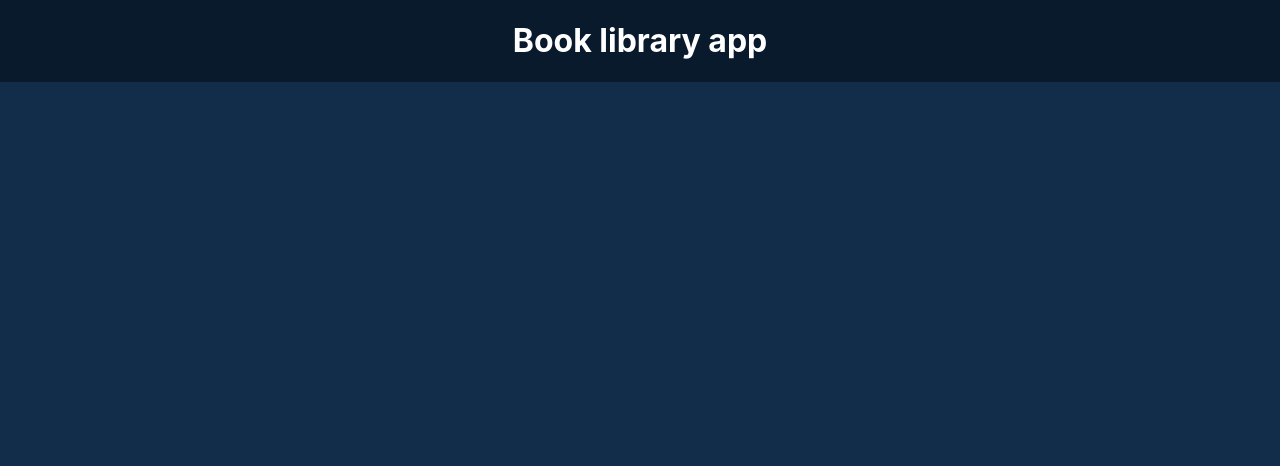
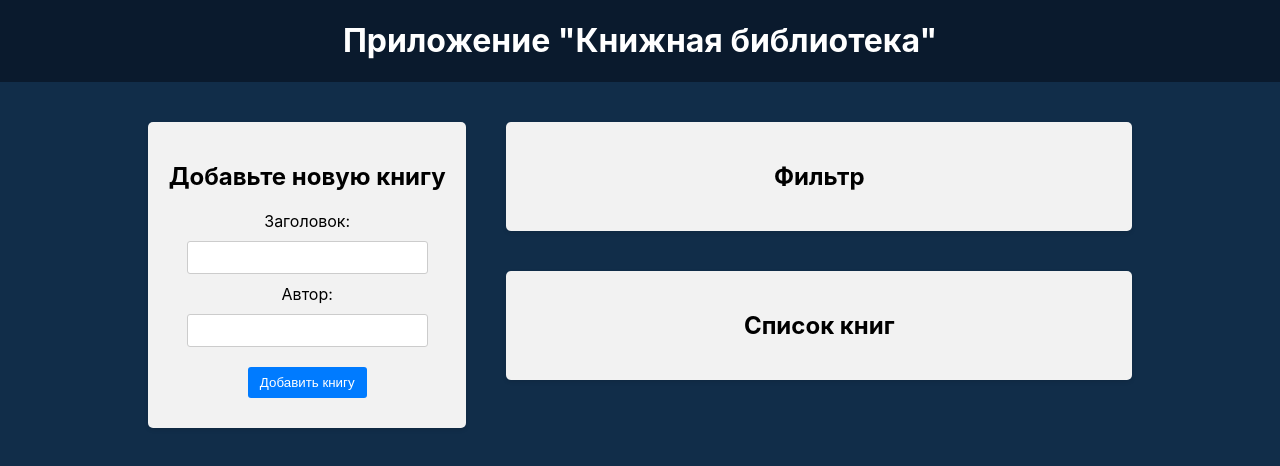
Before and after one commit to NikRNN/Book-Library-App, a React (Create React App) app in the folder frontend/: page / in a window 1280 px wide. Shown: the top 466 px of the page. Built offline with nearby package versions, Linux system fonts and the light colour scheme.

Commit message:
Добавлены компоненты BookForm, BookList, Filter

```diff
--- a/frontend/src/App.js
+++ b/frontend/src/App.js
@@ -1,11 +1,23 @@
 import "./App.css";
+import BookForm from "./components/BookForm/BookForm";
+import BookList from "./components/BookList/BookList";
+import Filter from "./components/Filter/Filter";
 
 function App() {
   return (
     <div className="app">
       <header className="app-header">
-        <h1>Book library app</h1>
+        <h1>Приложение "Книжная библиотека"</h1>
       </header>
+      <main className="app-main">
+        <div className="app-left-column">
+          <BookForm />
+        </div>
+        <div className="app-right-column">
+          <Filter />
+          <BookList />
+        </div>
+      </main>
     </div>
   );
 }
--- /dev/null
+++ b/frontend/src/components/BookForm/BookForm.css
@@ -0,0 +1,48 @@
+.book-form {
+    width: 100%;
+}
+
+.book-form label {
+    display: block;
+    width: 100%;
+    text-align: center;
+    margin-bottom: 10px;
+}
+
+.book-form input {
+    width: 80%;
+    padding: 8px;
+    margin-bottom: 10px;
+    border: 1px solid #ccc;
+    border-radius: 3px;
+}
+
+.book-form button {
+    background-color: #007bff;
+    color: #fff;
+    padding: 8px 12px;
+    border: none;
+    border-radius: 3px;
+    cursor: pointer;
+    margin: 10px;
+    transition: background-color 0.3s ease;
+}
+
+.book-form button:hover {
+    background-color: #0056b3;
+}
+
+.book-form .spinner {
+    animation: spinner 1s infinite linear;
+    margin-left: 10px;
+}
+
+@keyframes spinner {
+    from {
+        transform: rotate(0deg);
+    }
+
+    to {
+        transform: rotate(360deg);
+    }
+}
--- /dev/null
+++ b/frontend/src/components/BookForm/BookForm.js
@@ -0,0 +1,49 @@
+import { useState } from "react";
+import "./BookForm.css";
+
+const BookForm = () => {
+  const [author, setAuthor] = useState("");
+  const [title, setTitle] = useState("");
+
+  const handleSubmit = (e) => {
+    e.preventDefault();
+
+    if (title && author) {
+      //
+      console.log(title, author);
+      setTitle("");
+      setAuthor("");
+    }
+  };
+
+  return (
+    <div className="app-block book-form">
+      <h2>Добавьте новую книгу</h2>
+      <form onSubmit={handleSubmit}>
+        <div>
+          <label htmlFor="title">Заголовок: </label>
+          <input
+            type="text"
+            id="title"
+            value={title}
+            onChange={(e) => setTitle(e.target.value)}
+          ></input>
+        </div>
+
+        <div>
+          <label htmlFor="author">Автор: </label>
+          <input
+            type="text"
+            id="author"
+            value={author}
+            onChange={(e) => setAuthor(e.target.value)}
+          ></input>
+        </div>
+
+        <button type="submit">Добавить книгу</button>
+      </form>
+    </div>
+  );
+};
+
+export default BookForm;
--- /dev/null
+++ b/frontend/src/components/BookList/BookList.css
@@ -0,0 +1,61 @@
+.book-list ul {
+    padding: 0;
+    margin: 20px -20px;
+    list-style: none;
+}
+
+.book-list li {
+    display: flex;
+    justify-content: space-between;
+    align-items: center;
+    width: auto;
+    padding: 10px 20px;
+    border-bottom: 1px solid #ccc;
+    background-color: #fff;
+    list-style-type: none;
+}
+
+.book-list li:nth-child(even) {
+    background-color: #f2f2f2;
+}
+
+.book-list li:hover {
+    background-color: #dbe4f8;
+}
+
+.book-list button {
+    background-color: #fff;
+    color: red;
+    border: 1px solid red;
+    padding: 8px 12px;
+    border-radius: 3px;
+    cursor: pointer;
+    transition: background-color 0.3s ease;
+}
+
+.book-list button:hover {
+    background-color: #fdd;
+}
+
+.book-list .highlight {
+    background-color: #ff0;
+}
+
+.book-list .book-info {
+    flex: 1;
+    text-align: left;
+}
+
+.book-list .book-actions {
+    display: flex;
+    align-items: center;
+}
+
+.book-list .star-icon {
+    width: 24px;
+    height: 24px;
+    margin: 0 20px;
+    cursor: pointer;
+    transition: color 0.3s ease;
+    color: #fca510;
+}
--- /dev/null
+++ b/frontend/src/components/BookList/BookList.js
@@ -0,0 +1,9 @@
+const BookList = () => {
+  return (
+    <div className="app-block book-list">
+      <h2>Список книг</h2>
+    </div>
+  );
+};
+
+export default BookList;
--- /dev/null
+++ b/frontend/src/components/Filter/Filter.css
@@ -0,0 +1,50 @@
+.filter-row {
+    display: flex;
+    justify-content: space-between;
+    align-items: center;
+}
+
+.filter-group {
+    flex: 1;
+    text-align: center;
+}
+
+.filter input[type='text'] {
+    width: 80%;
+    padding: 8px;
+    border: 1px solid #ccc;
+    border-radius: 3px;
+}
+
+.filter button {
+    background-color: #007bff;
+    color: #fff;
+    padding: 8px 12px;
+    border: none;
+    border-radius: 3px;
+    cursor: pointer;
+    margin: 10px;
+    transition: background-color 0.3s ease;
+}
+
+.filter button:hover {
+    background-color: #0056b3;
+}
+
+@media screen and (max-width: 1024px) {
+    .filter-row {
+        flex-direction: column;
+        align-items: stretch;
+    }
+
+    .filter-group {
+        width: 100%;
+        margin: auto;
+        margin-bottom: 10px;
+    }
+
+    .filter button {
+        margin: 10px auto 0;
+        max-width: 50%;
+    }
+}
--- /dev/null
+++ b/frontend/src/components/Filter/Filter.js
@@ -0,0 +1,9 @@
+const Filter = () => {
+  return (
+    <div className="app-block filter">
+      <h2>Фильтр</h2>
+    </div>
+  );
+};
+
+export default Filter;
```
